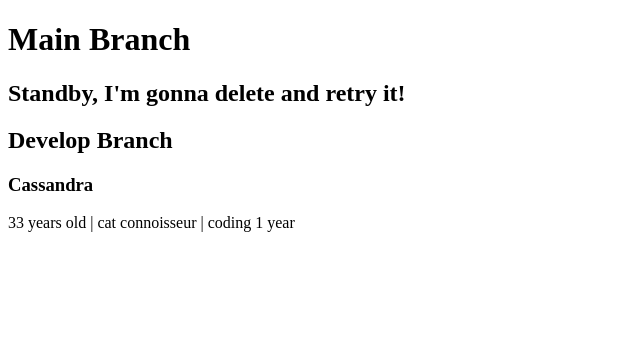
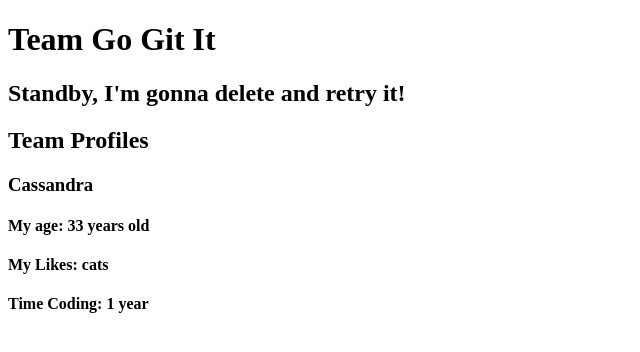
Before and after one commit to CassFaith13/TeamGit, a plain HTML site: page index.html in a window 1280 px wide. Shown: the whole page, without its empty margins (0-640 px from the left). Drawn offline with Linux system fonts and the light colour scheme.

Commit message:
profile update

```diff
--- a/index.html
+++ b/index.html
@@ -8,12 +8,15 @@
 </head>
 
 <body>
-    <h1>Main Branch</h1>
+    <h1>Team Go Git It</h1>
     <h2>Standby, I'm gonna delete and retry it!</h2>
 
-    <h2>Develop Branch</h2>
+    <h2>Team Profiles</h2>
     <h3>Cassandra</h3>
-    <p>33 years old | cat connoisseur | coding 1 year</p>
+    <!-- profile pic here -->
+    <h4>My age: 33 years old</h4>
+    <h4>My Likes: cats</h4>
+    <h4>Time Coding: 1 year</h4>
 
 </body>
 </html>
```
